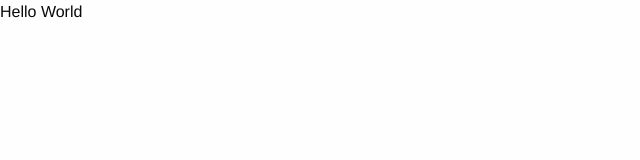
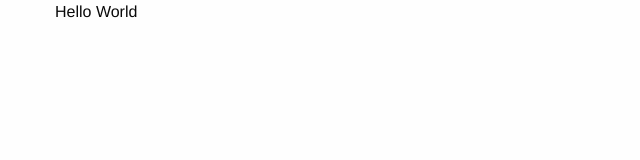
Before and after one commit to cmartyniuk1656/cafebean, a plain HTML site: page index.html in a window 1280 px wide. Shown: the whole page, without its empty margins (0-640 px from the left). Drawn offline with Linux system fonts and the light colour scheme.

Commit message:
Testing...

```diff
--- a/index.html
+++ b/index.html
@@ -4,7 +4,7 @@
     <meta http-equiv="x-ua-compatible" content="ie=edge">
     <meta name="viewport" content="width=device-width, initial-scale=1.0">
     <title>Cafe Bean</title>
-    <link rel="stylesheet" href="css/foundation.min.css">
+    <link rel="stylesheet" href="css/foundation.css">
 </head>
 <body>
     <div class="row">
```
